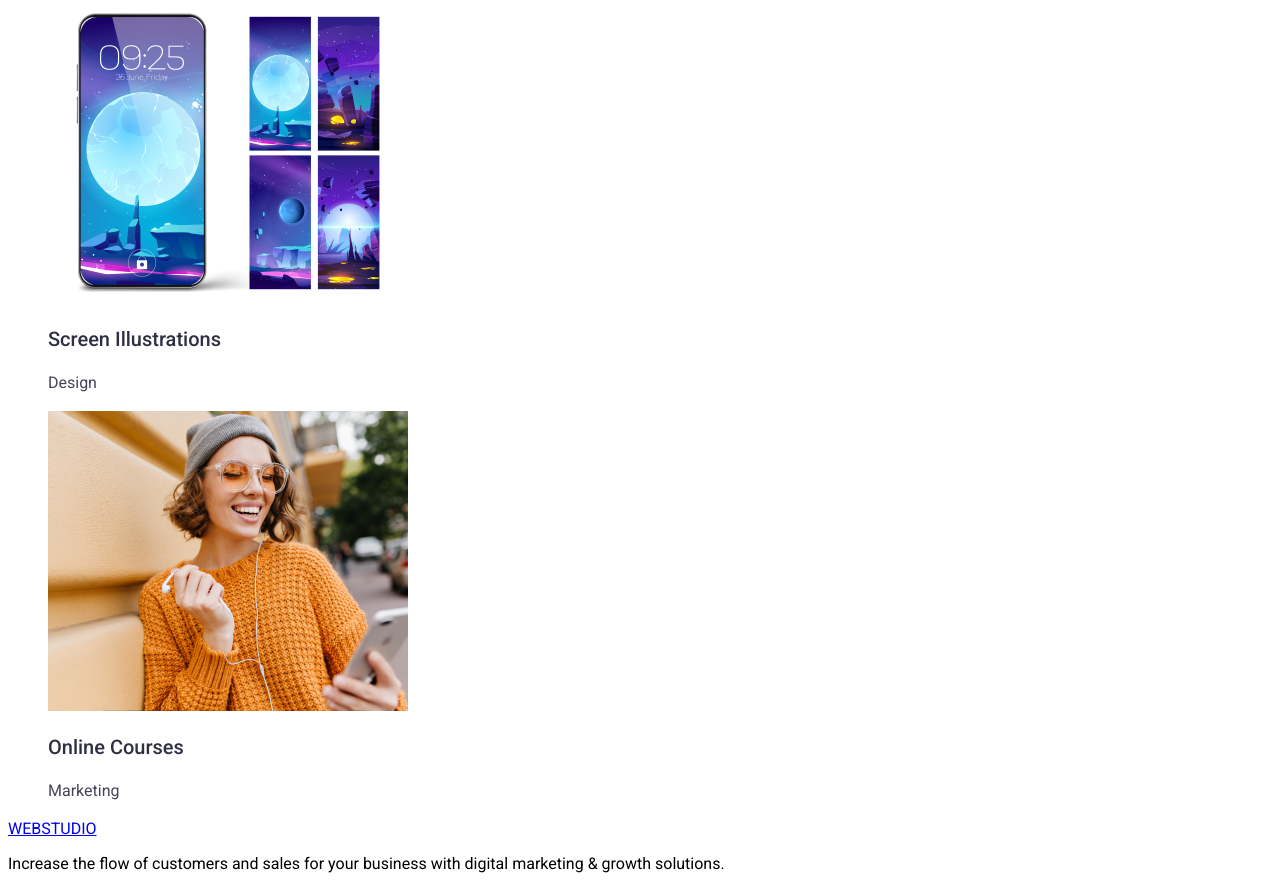
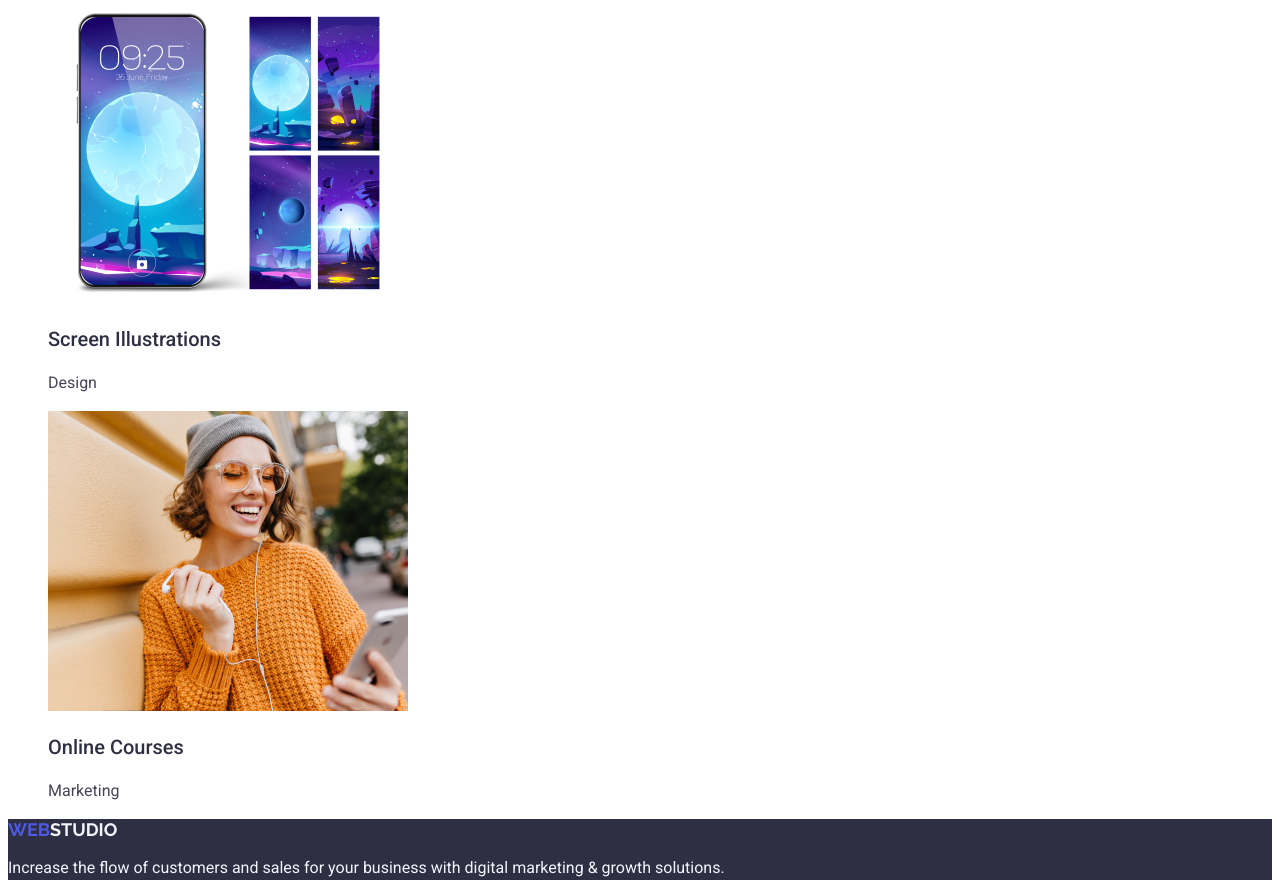
Before and after one commit to beyzaozdemr/goit-markup-hw-01, a plain HTML site: page index.html in a window 1280 px wide. Shown: the part 3969-4865 px from the top of the page. Drawn offline with Linux system fonts and the light colour scheme.

Commit message:
footer finished

```diff
--- a/index.html
+++ b/index.html
@@ -185,7 +185,11 @@
       </section>
     </main>
     <footer>
-      <a href="#" target="_blank">WEBSTUDIO</a>
+      <a href="#" target="_blank"><span>WEB</span>STUDIO
+        <link
+        href="https://fonts.googleapis.com/css2?family=Raleway:ital,wght@0,100..900;1,100..900&family=Roboto:ital,wght@0,100;0,300;0,400;0,500;0,700;0,900;1,100;1,300;1,400;1,500;1,700;1,900&display=swap"
+        rel="stylesheet"
+      /> </a>
       <p>
         Increase the flow of customers and sales for your business with digital
         marketing & growth solutions.
--- a/styles.css
+++ b/styles.css
@@ -146,3 +146,24 @@ button :hover{
     color: #434455;
 
 }
+footer{
+    background-color: #2E2F42;
+
+}
+footer a{
+    font-weight: 700;
+    font-size: 18px;
+    text-decoration: none;
+    letter-spacing: 3%;
+    color: #F4F4FD;
+    font-family:"Raleway", sans-serif;
+}
+footer a span {
+    color: #4D5AE5;
+}
+footer p{
+    font-size: 16px;
+    line-height: 1.5;
+    letter-spacing: 2%;
+    color: #F4F4FD;
+}
```
